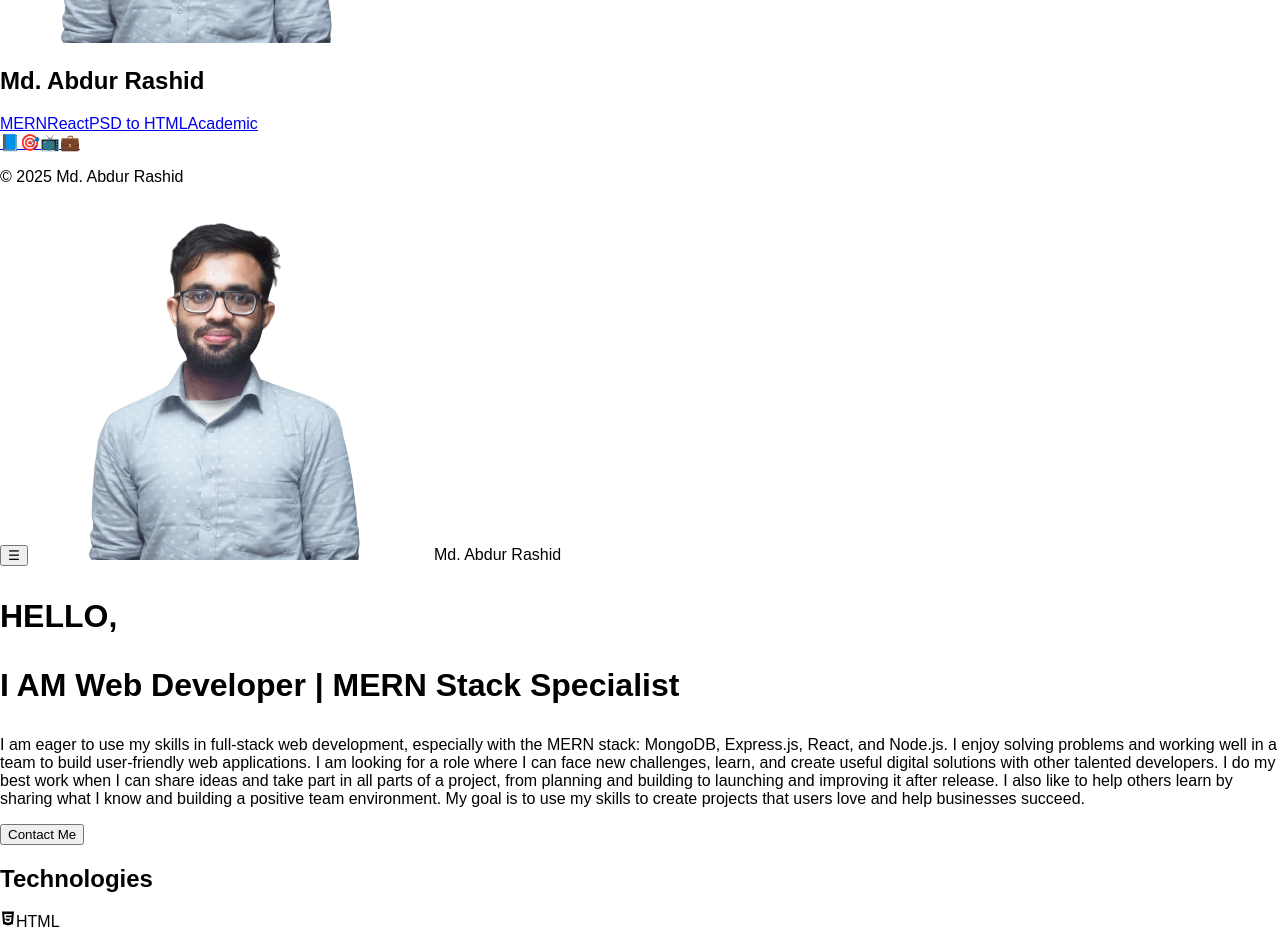
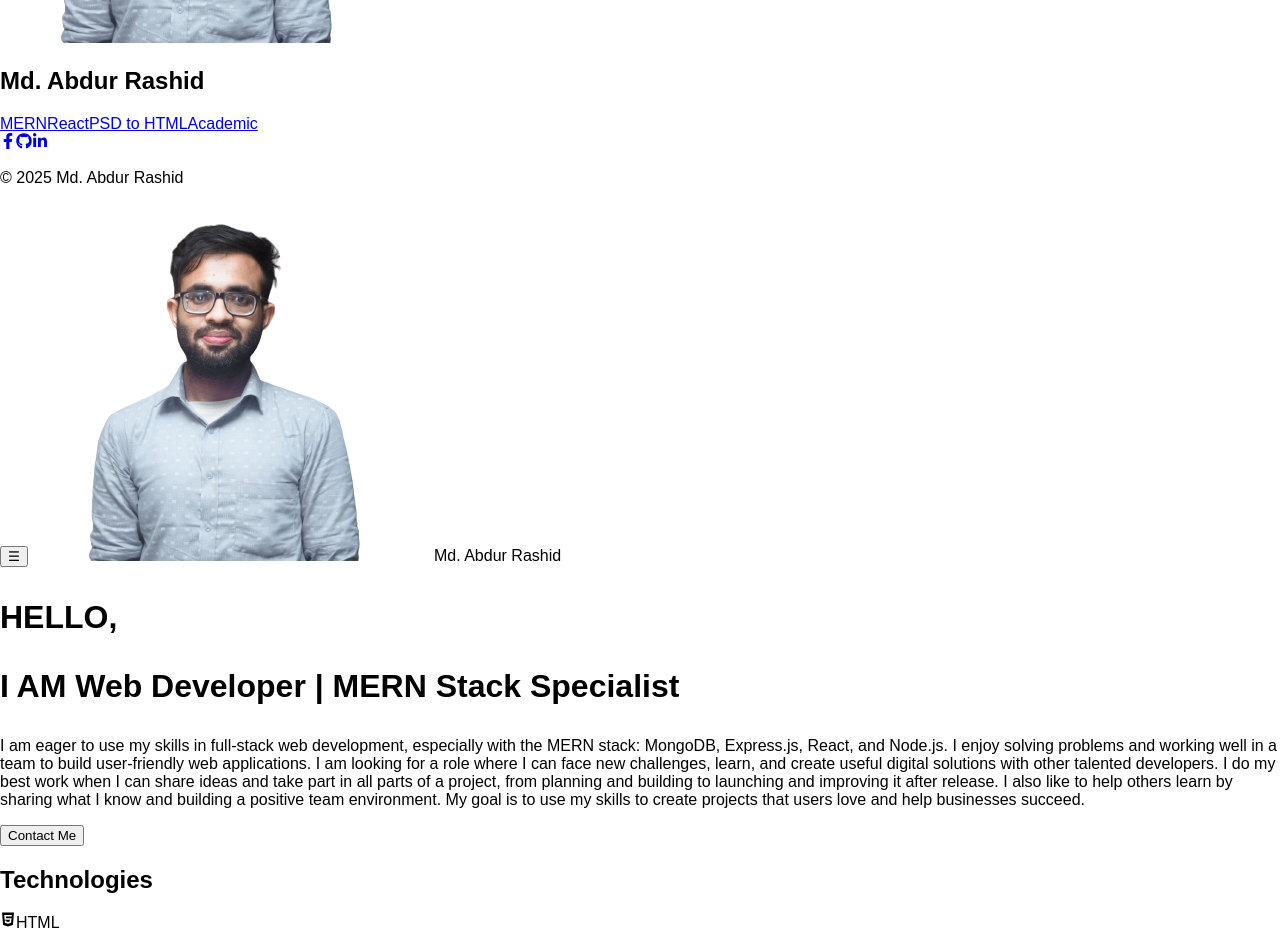
Before and after one commit to Sawom/Portfolio, a React (Vite) app: page / in a window 1280 px wide. Shown: the part 1140-2070 px from the top of the page. Built offline with nearby package versions, Linux system fonts and the light colour scheme; the HTML template or start-up script is replaced by a standard one.

Commit message:
social linked

```diff
--- a/package.json
+++ b/package.json
@@ -14,7 +14,7 @@
     "framer-motion": "^11.11.8",
     "react": "^18.3.1",
     "react-dom": "^18.3.1",
-    "react-icons": "^5.3.0",
+    "react-icons": "^5.5.0",
     "react-router-dom": "^6.28.0"
   },
   "devDependencies": {
--- a/src/components/Sidebar.jsx
+++ b/src/components/Sidebar.jsx
@@ -1,3 +1,4 @@
+import { FaFacebookF, FaGithub, FaLinkedinIn } from "react-icons/fa";
 import { NavLink } from "react-router-dom";
 import img from "../images/others/me.png";
 
@@ -56,20 +57,30 @@ const Sidebar = ({ onClose }) => {
         </nav>
       </div>
       <div className="mt-10 text-center text-sm text-gray-400 px-4">
-        <div className="flex justify-center gap-4 mb-2">
-          <a href="#" className="hover:text-white">
-            📘
+        <div className="flex justify-center space-x-4 my-4">
+          <a
+            href="https://www.facebook.com/share/1HzJCxPUS1/"
+            target="_blank"
+            rel="noopener noreferrer"
+          >
+            <FaFacebookF className="text-white text-xl hover:text-cyan-400 transition" />
           </a>
-          <a href="#" className="hover:text-white">
-            🎯
+          <a
+            href="https://github.com/Sawom"
+            target="_blank"
+            rel="noopener noreferrer"
+          >
+            <FaGithub className="text-white text-xl hover:text-cyan-400 transition" />
           </a>
-          <a href="#" className="hover:text-white">
-            📺
-          </a>
-          <a href="#" className="hover:text-white">
-            💼
+          <a
+            href="https://www.linkedin.com/in/abdur-rashid-sawom-3379a0262"
+            target="_blank"
+            rel="noopener noreferrer"
+          >
+            <FaLinkedinIn className="text-white text-xl hover:text-cyan-400 transition" />
           </a>
         </div>
+
         <p>© 2025 Md. Abdur Rashid </p>
       </div>
     </div>
```
Also changed, not shown: 1 other file (tests, documents, lock files or other folders).
